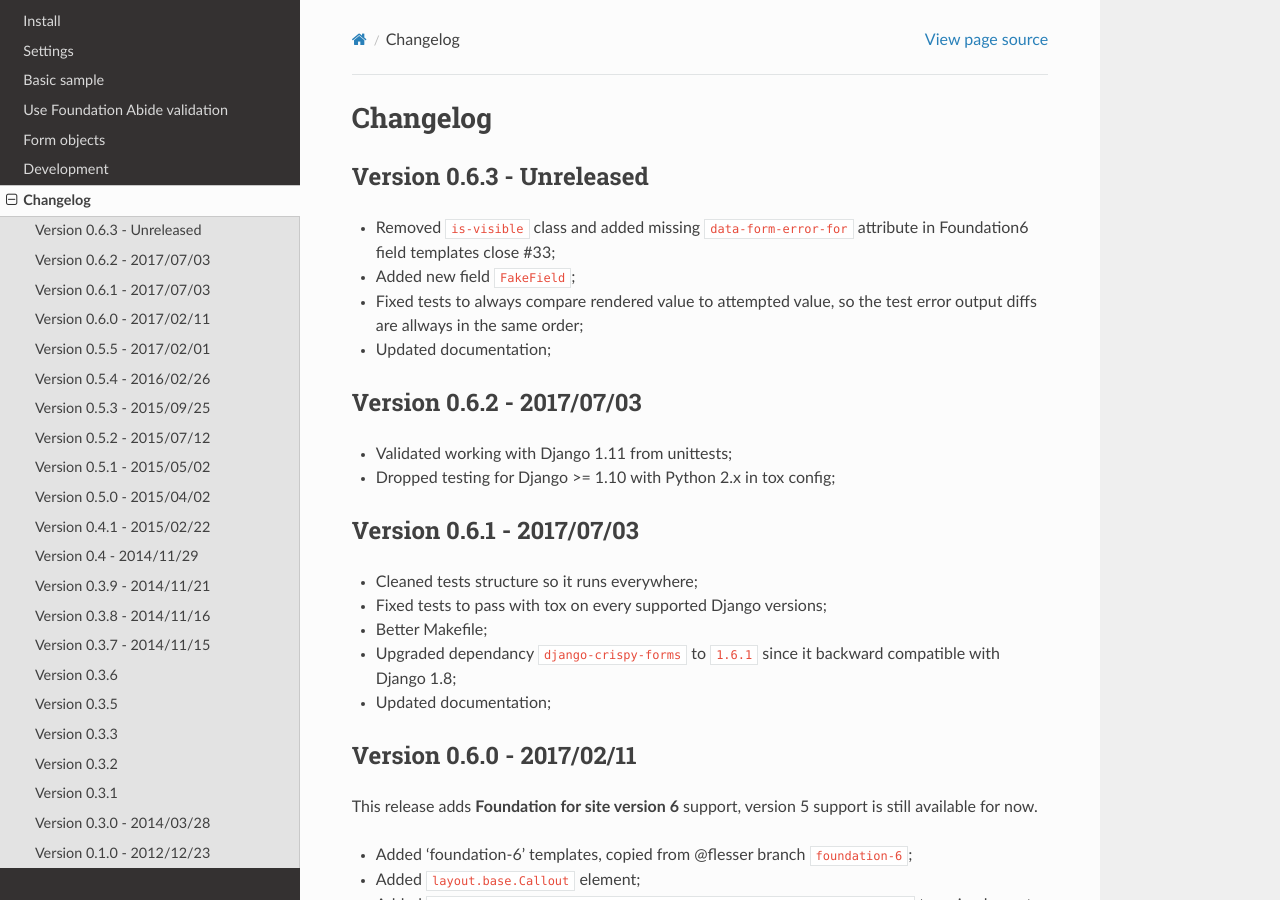
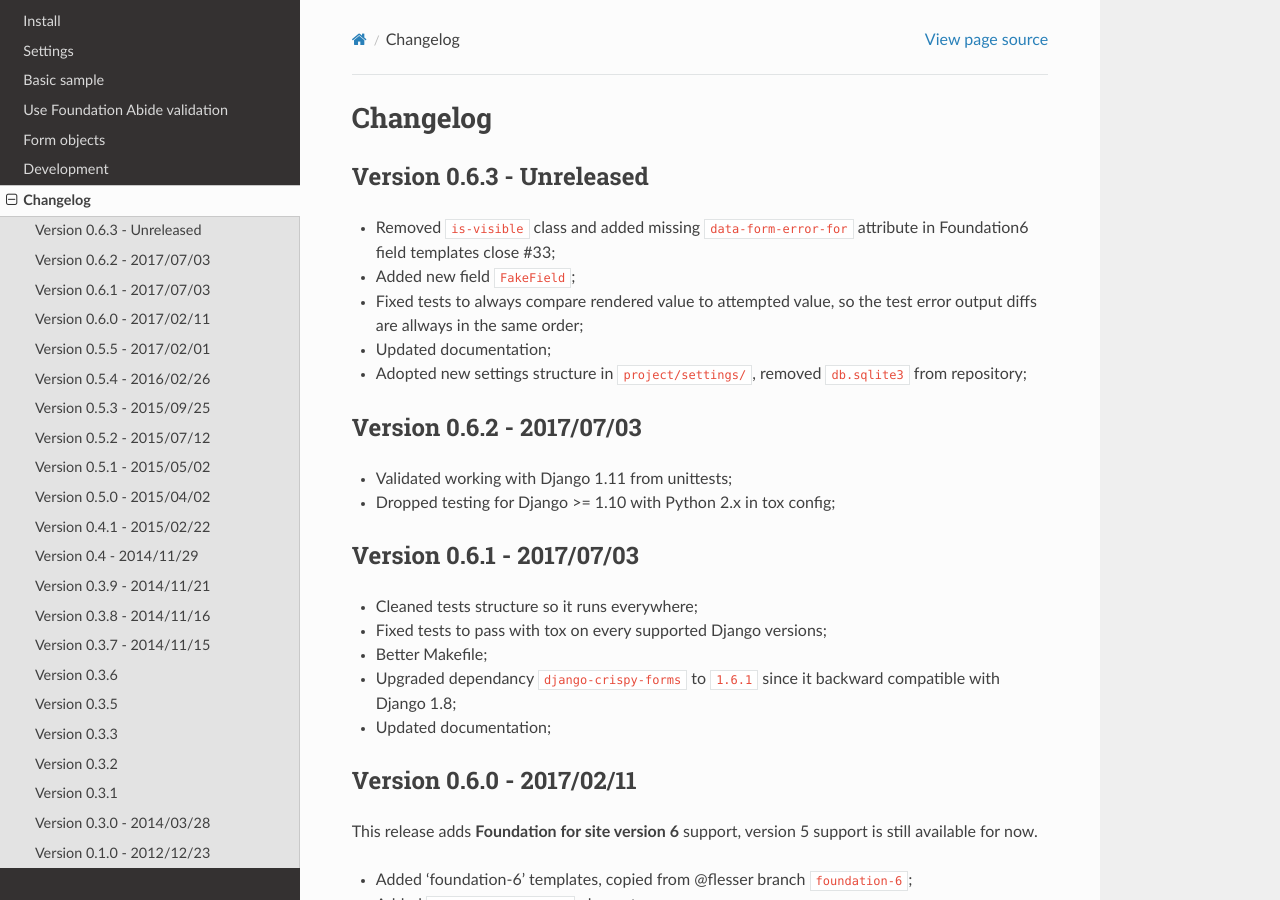
Before and after one commit to sveetch/crispy-forms-foundation, a Sphinx documentation site: the page built from docs/changelog.rst, in a window 1280 px wide and 900 px high. Built offline with Sphinx 7.4.7 and the Read the Docs theme 2.0.0, drawn with Linux system fonts in a browser that asks for light colours.

Commit message:
Updated history

```diff
--- a/docs/changelog.rst
+++ b/docs/changelog.rst
@@ -11,6 +11,7 @@ Version 0.6.3 - Unreleased
 * Added new field ``FakeField``;
 * Fixed tests to always compare rendered value to attempted value, so the test error output diffs are allways in the same order;
 * Updated documentation;
+* Adopted new settings structure in ``project/settings/``, removed ``db.sqlite3`` from repository;
 
 Version 0.6.2 - 2017/07/03
 **************************
```
